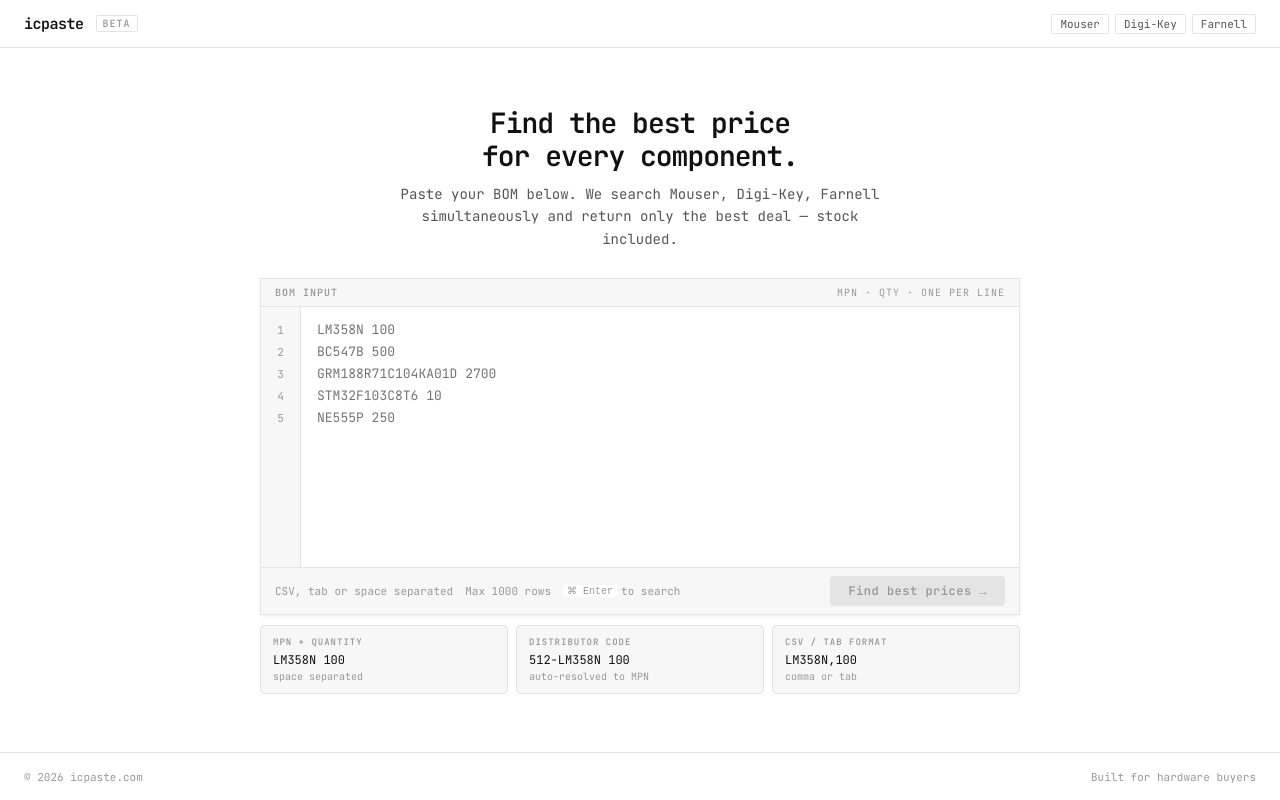
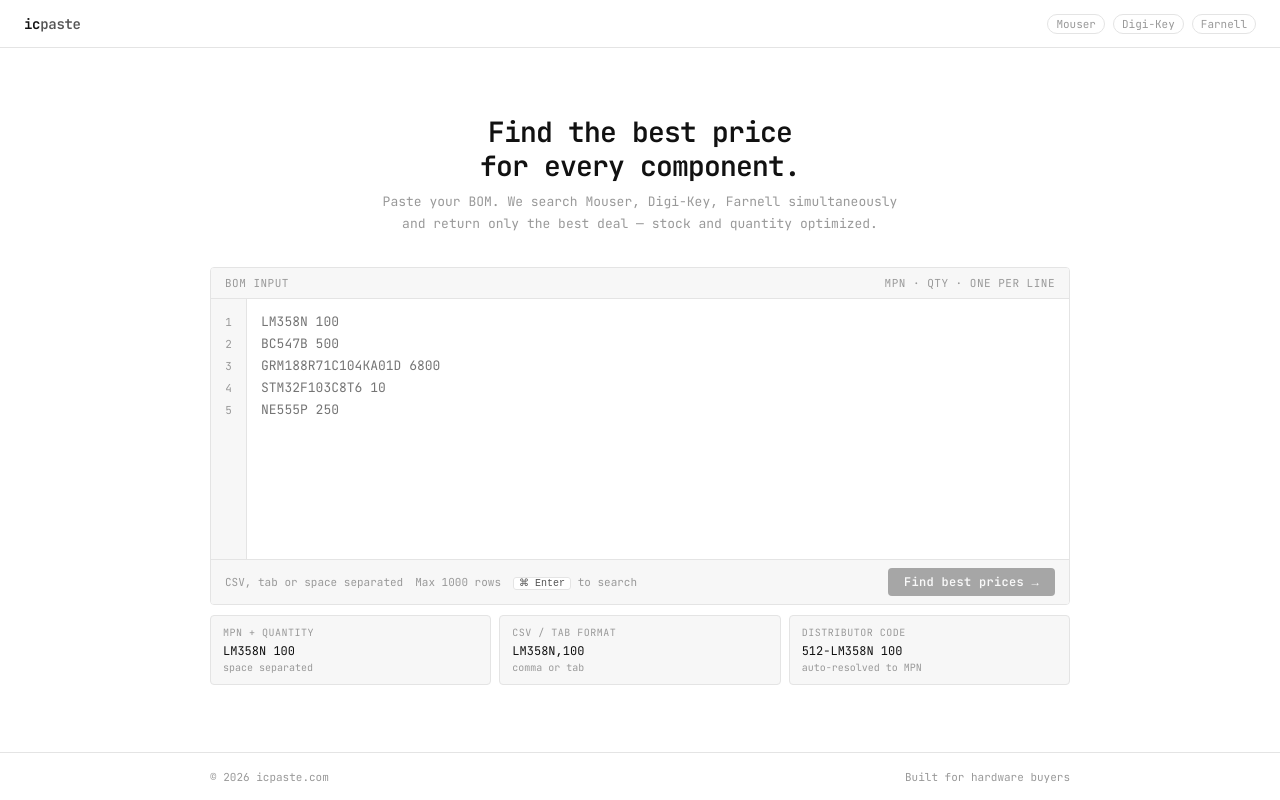
Before and after one commit to Keytala/icpaste, a Next.js app in the folder src/: page / in a window 1280 px wide. Built offline with nearby package versions, Linux system fonts and the light colour scheme.

Commit message:
Update page.tsx

```diff
--- a/src/app/page.tsx
+++ b/src/app/page.tsx
@@ -2,174 +2,215 @@
 
 import { useState, useCallback } from "react";
 import { useRouter }             from "next/navigation";
+import { parseBom }              from "@/lib/bom-parser";
+
+const PLACEHOLDER = `LM358N 100
+BC547B 500
+GRM188R71C104KA01D 6800
+STM32F103C8T6 10
+NE555P 250`;
 
 const DISTRIBUTORS = ["Mouser", "Digi-Key", "Farnell"];
 
-const PLACEHOLDER = `LM358N 100
-BC547B 500
-GRM188R71C104KA01D 2700
-STM32F103C8T6 10
-NE555P 250`;
+const S = {
+  page: {
+    minHeight: "100vh", display: "flex", flexDirection: "column" as const,
+    background: "var(--bg)", fontFamily: "var(--font)",
+  },
+  header: {
+    borderBottom: "1px solid var(--border)", padding: "0 24px",
+    height: 48, display: "flex", alignItems: "center",
+    justifyContent: "space-between",
+  },
+  logo: { fontSize: 14, fontWeight: 600, letterSpacing: -0.3, color: "var(--fg)" },
+  pills: { display: "flex", gap: 8, alignItems: "center" },
+  pill: {
+    fontSize: 11, color: "var(--fg-3)", border: "1px solid var(--border)",
+    padding: "2px 8px", borderRadius: 99,
+  },
+  main: {
+    flex: 1, display: "flex", flexDirection: "column" as const,
+    alignItems: "center", justifyContent: "center", padding: "32px 24px",
+  },
+  container: { width: "100%", maxWidth: "var(--max-w)" },
+  headline: { textAlign: "center" as const, marginBottom: 32 },
+  title: {
+    fontSize: 28, fontWeight: 600, letterSpacing: -0.8,
+    lineHeight: 1.2, color: "var(--fg)", marginBottom: 8,
+  },
+  subtitle: { fontSize: 13, color: "var(--fg-3)", lineHeight: 1.7 },
+  box: {
+    border: "1px solid var(--border)", borderRadius: "var(--radius)",
+    background: "var(--bg)", overflow: "hidden",
+  },
+  boxTop: {
+    display: "flex", alignItems: "center", justifyContent: "space-between",
+    padding: "8px 14px", background: "var(--surface)",
+    borderBottom: "1px solid var(--border)",
+  },
+  boxLabel: { fontSize: 11, color: "var(--fg-3)", letterSpacing: 0.5 },
+  boxBody: { display: "flex", minHeight: 260 },
+  lineNums: {
+    width: 36, flexShrink: 0, padding: "12px 0",
+    borderRight: "1px solid var(--border)", background: "var(--surface)",
+    display: "flex", flexDirection: "column" as const, alignItems: "center",
+    userSelect: "none" as const,
+  },
+  lineNum: { fontSize: 11, lineHeight: "22px", color: "var(--fg-3)", width: "100%", textAlign: "center" as const },
+  textarea: {
+    flex: 1, padding: "12px 14px", fontFamily: "var(--font)",
+    fontSize: 13, lineHeight: "22px", color: "var(--fg)",
+    background: "transparent", border: "none", outline: "none",
+    resize: "none" as const, minHeight: 260, caretColor: "var(--fg)",
+  },
+  boxBottom: {
+    display: "flex", alignItems: "center", justifyContent: "space-between",
+    padding: "8px 14px", background: "var(--surface)",
+    borderTop: "1px solid var(--border)", gap: 12,
+  },
+  hints: { display: "flex", gap: 12, fontSize: 11, color: "var(--fg-3)", flexWrap: "wrap" as const },
+  kbd: {
+    border: "1px solid var(--border)", borderRadius: 3,
+    padding: "0 5px", fontSize: 10, color: "var(--fg-2)",
+    background: "var(--bg)",
+  },
+  btn: {
+    padding: "6px 16px", background: "var(--fg)", color: "var(--brand-fg)",
+    fontSize: 12, fontWeight: 600, fontFamily: "var(--font)",
+    border: "none", borderRadius: "var(--radius)", cursor: "pointer",
+    letterSpacing: 0.3, flexShrink: 0,
+  },
+  btnDisabled: { opacity: 0.35, cursor: "not-allowed" },
+  hints3: {
+    display: "grid", gridTemplateColumns: "repeat(3,1fr)",
+    gap: 8, marginTop: 10,
+  },
+  hintCard: {
+    border: "1px solid var(--border)", borderRadius: "var(--radius)",
+    padding: "10px 12px", background: "var(--surface)",
+  },
+  hintLabel: { fontSize: 10, color: "var(--fg-3)", marginBottom: 4, letterSpacing: 0.5 },
+  hintExample: { fontSize: 12, color: "var(--fg)", marginBottom: 2 },
+  hintNote: { fontSize: 10, color: "var(--fg-3)" },
+  footer: {
+    borderTop: "1px solid var(--border)", height: 48,
+    display: "flex", alignItems: "center", padding: "0 24px",
+  },
+  footerInner: {
+    maxWidth: "var(--max-w)", margin: "0 auto", width: "100%",
+    display: "flex", justifyContent: "space-between",
+  },
+  footerText: { fontSize: 11, color: "var(--fg-3)" },
+};
 
 export default function HomePage() {
   const router  = useRouter();
-  const [input,   setInput]   = useState("");
-  const [error,   setError]   = useState("");
+  const [input, setInput]     = useState("");
+  const [error, setError]     = useState("");
   const [loading, setLoading] = useState(false);
 
-  const lines     = input.split("\n");
-  const lineCount = lines.filter(l => l.trim()).length;
+  const lines     = (input || PLACEHOLDER).split("\n");
+  const lineCount = input.split("\n").filter(l => l.trim()).length;
 
   const handleSearch = useCallback(() => {
     setError("");
-    const rows = input.split("\n")
-      .map(l => l.trim())
-      .filter(l => l && !l.startsWith("#"))
-      .map(line => {
-        const parts = line.split(/[\t,;\s]+/);
-        const mpn   = parts[0]?.toUpperCase().trim();
-        const qty   = parseInt(parts[1]?.replace(/\D/g, "") ?? "0", 10);
-        return mpn && qty > 0 ? { mpn, qty } : null;
-      })
-      .filter(Boolean);
-
-    if (!rows.length) {
-      setError("No valid components found. Format: MPN QTY (one per line)");
-      return;
-    }
+    const bom = parseBom(input);
+    if (!bom.length) { setError("No valid components found. Format: MPN QTY (one per line)"); return; }
     setLoading(true);
-    const encoded = btoa(JSON.stringify(rows));
-    router.push(`/results?bom=${encoded}`);
+    router.push(`/results?bom=${btoa(JSON.stringify(bom))}`);
   }, [input, router]);
 
-  function handleKeyDown(e: React.KeyboardEvent<HTMLTextAreaElement>) {
-    if (e.key === "Enter" && (e.ctrlKey || e.metaKey)) {
-      e.preventDefault();
-      handleSearch();
-    }
-  }
-
-  const displayLines = (input || PLACEHOLDER).split("\n").slice(0, 100);
+  const handleKeyDown = useCallback((e: React.KeyboardEvent<HTMLTextAreaElement>) => {
+    if (e.key === "Enter" && (e.ctrlKey || e.metaKey)) { e.preventDefault(); handleSearch(); }
+  }, [handleSearch]);
 
   return (
-    <div style={{ height: "100vh", display: "flex", flexDirection: "column", background: "var(--bg)" }}>
+    <div style={S.page}>
 
-      {/* ── Header ── */}
-      <header style={{ borderBottom: "1px solid var(--border)", height: 48, display: "flex", alignItems: "center", padding: "0 24px", justifyContent: "space-between", flexShrink: 0 }}>
-        <div style={{ display: "flex", alignItems: "center", gap: 12 }}>
-          <span style={{ fontFamily: "var(--font)", fontWeight: 600, fontSize: 15, letterSpacing: -0.5, color: "var(--fg)" }}>
-            ic<span style={{ color: "var(--brand)" }}>paste</span>
-          </span>
-          <span style={{ fontSize: 10, fontWeight: 600, letterSpacing: 1, color: "var(--fg-3)", fontFamily: "var(--font)", border: "1px solid var(--border)", padding: "1px 6px", borderRadius: 2 }}>
-            BETA
-          </span>
-        </div>
-        <div style={{ display: "flex", gap: 6 }}>
-          {DISTRIBUTORS.map(d => (
-            <span key={d} style={{ fontSize: 11, color: "var(--fg-2)", fontFamily: "var(--font)", padding: "2px 8px", border: "1px solid var(--border)", borderRadius: 2 }}>
-              {d}
-            </span>
-          ))}
+      {/* Header */}
+      <header style={S.header}>
+        <div style={S.logo}>ic<span style={{ color: "var(--fg-2)" }}>paste</span></div>
+        <div style={S.pills}>
+          {DISTRIBUTORS.map(d => <span key={d} style={S.pill}>{d}</span>)}
         </div>
       </header>
 
-      {/* ── Main ── */}
-      <main style={{ flex: 1, display: "flex", flexDirection: "column", alignItems: "center", justifyContent: "center", padding: "24px", overflow: "auto" }}>
-        <div style={{ width: "100%", maxWidth: 760 }}>
+      {/* Main */}
+      <main style={S.main}>
+        <div style={S.container}>
 
           {/* Headline */}
-          <div style={{ textAlign: "center", marginBottom: 28 }}>
-            <h1 style={{ fontFamily: "var(--font)", fontSize: 28, fontWeight: 600, letterSpacing: -1, color: "var(--fg)", marginBottom: 10, lineHeight: 1.2 }}>
-              Find the best price<br />
-              <span style={{ color: "var(--brand)" }}>for every component.</span>
-            </h1>
-            <p style={{ fontSize: 14, color: "var(--fg-2)", lineHeight: 1.6, fontFamily: "var(--sans)", maxWidth: 480, margin: "0 auto" }}>
-              Paste your BOM below. We search {DISTRIBUTORS.join(", ")} simultaneously
-              and return only the best deal — stock included.
+          <div style={S.headline}>
+            <h1 style={S.title}>Find the best price<br />for every component.</h1>
+            <p style={S.subtitle}>
+              Paste your BOM. We search {DISTRIBUTORS.join(", ")} simultaneously<br />
+              and return only the best deal — stock and quantity optimized.
             </p>
           </div>
 
           {/* Input box */}
-          <div style={{ border: "1px solid var(--border)", borderRadius: "var(--radius-lg)", overflow: "hidden", boxShadow: "0 1px 4px rgba(0,0,0,0.06)" }}>
-
-            {/* Top bar */}
-            <div style={{ display: "flex", alignItems: "center", justifyContent: "space-between", padding: "7px 14px", background: "var(--surface)", borderBottom: "1px solid var(--border)" }}>
-              <span style={{ fontSize: 10, fontWeight: 600, letterSpacing: 1, color: "var(--fg-3)", fontFamily: "var(--font)" }}>
-                BOM INPUT
-              </span>
-              <div style={{ display: "flex", alignItems: "center", gap: 12 }}>
+          <div style={S.box}>
+            <div style={S.boxTop}>
+              <span style={S.boxLabel}>BOM INPUT</span>
+              <div style={{ display: "flex", gap: 12, alignItems: "center" }}>
                 {lineCount > 0 && (
-                  <span style={{ fontSize: 10, fontWeight: 600, color: "var(--brand)", fontFamily: "var(--font)" }}>
-                    {lineCount} {lineCount === 1 ? "row" : "rows"}
+                  <span style={{ ...S.boxLabel, color: "var(--fg-2)", fontWeight: 600 }}>
+                    {lineCount} rows
                   </span>
                 )}
-                <span style={{ fontSize: 10, letterSpacing: 1, color: "var(--fg-3)", fontFamily: "var(--font)" }}>
-                  MPN · QTY · ONE PER LINE
-                </span>
+                <span style={S.boxLabel}>MPN · QTY · ONE PER LINE</span>
               </div>
             </div>
 
-            {/* Body */}
-            <div style={{ display: "flex", minHeight: 260 }}>
-              {/* Line numbers */}
-              <div style={{ width: 40, flexShrink: 0, background: "var(--surface)", borderRight: "1px solid var(--border)", padding: "12px 0", userSelect: "none" }}>
-                {displayLines.map((_, i) => (
-                  <div key={i} style={{ fontFamily: "var(--font)", fontSize: 11, lineHeight: "22px", color: "var(--fg-3)", textAlign: "center" }}>
-                    {i + 1}
-                  </div>
+            <div style={S.boxBody}>
+              <div style={S.lineNums}>
+                {lines.slice(0, 100).map((_, i) => (
+                  <div key={i} style={S.lineNum}>{i + 1}</div>
                 ))}
               </div>
-              {/* Textarea */}
               <textarea
+                style={S.textarea}
+                placeholder={PLACEHOLDER}
                 value={input}
                 onChange={e => setInput(e.target.value)}
                 onKeyDown={handleKeyDown}
-                placeholder={PLACEHOLDER}
                 spellCheck={false}
                 autoCorrect="off"
                 autoCapitalize="off"
-                style={{ flex: 1, background: "var(--bg)", border: "none", outline: "none", resize: "none", padding: "12px 16px", fontFamily: "var(--font)", fontSize: 13, lineHeight: "22px", color: "var(--fg)", minHeight: 260, caretColor: "var(--brand)" }}
               />
             </div>
 
-            {/* Bottom bar */}
-            <div style={{ display: "flex", alignItems: "center", justifyContent: "space-between", padding: "8px 14px", background: "var(--surface)", borderTop: "1px solid var(--border)", gap: 12 }}>
-              <div style={{ display: "flex", gap: 12, fontSize: 11, color: "var(--fg-3)", fontFamily: "var(--font)", flexWrap: "wrap" }}>
+            <div style={S.boxBottom}>
+              <div style={S.hints}>
                 <span>CSV, tab or space separated</span>
                 <span>Max 1000 rows</span>
-                <span style={{ display: "flex", alignItems: "center", gap: 4 }}>
-                  <kbd style={{ background: "white", border: "1px solid var(--border-2)", borderRadius: 2, padding: "0 4px", fontSize: 10 }}>⌘ Enter</kbd>
-                  <span>to search</span>
-                </span>
+                <span><kbd style={S.kbd}>⌘ Enter</kbd> to search</span>
               </div>
               <button
+                style={{ ...S.btn, ...(loading || !input.trim() ? S.btnDisabled : {}) }}
                 onClick={handleSearch}
                 disabled={loading || !input.trim()}
-                style={{ display: "inline-flex", alignItems: "center", gap: 6, padding: "7px 18px", background: loading || !input.trim() ? "var(--border)" : "var(--brand)", color: loading || !input.trim() ? "var(--fg-3)" : "var(--brand-fg)", border: "none", borderRadius: "var(--radius)", cursor: loading || !input.trim() ? "not-allowed" : "pointer", fontFamily: "var(--font)", fontSize: 12, fontWeight: 600, letterSpacing: 0.5, transition: "all 0.15s", whiteSpace: "nowrap" }}
               >
-                {loading ? "Searching…" : "Find best prices →"}
+                {loading ? "Searching..." : "Find best prices →"}
               </button>
             </div>
           </div>
 
-          {/* Error */}
           {error && (
-            <p style={{ marginTop: 8, fontSize: 12, color: "var(--red)", fontFamily: "var(--font)" }}>
-              {error}
-            </p>
+            <p style={{ marginTop: 8, fontSize: 12, color: "var(--red)" }}>{error}</p>
           )}
 
           {/* Format hints */}
-          <div style={{ display: "grid", gridTemplateColumns: "repeat(3, 1fr)", gap: 8, marginTop: 10 }}>
+          <div style={S.hints3}>
             {[
               { label: "MPN + QUANTITY",    example: "LM358N 100",     note: "space separated" },
+              { label: "CSV / TAB FORMAT",  example: "LM358N,100",     note: "comma or tab" },
               { label: "DISTRIBUTOR CODE",  example: "512-LM358N 100", note: "auto-resolved to MPN" },
-              { label: "CSV / TAB FORMAT",  example: "LM358N,100",     note: "comma or tab" },
             ].map(h => (
-              <div key={h.label} style={{ background: "var(--surface)", border: "1px solid var(--border)", borderRadius: "var(--radius)", padding: "10px 12px" }}>
-                <div style={{ fontSize: 9, fontWeight: 600, letterSpacing: 1, color: "var(--fg-3)", fontFamily: "var(--font)", marginBottom: 4 }}>{h.label}</div>
-                <div style={{ fontSize: 12, fontFamily: "var(--font)", color: "var(--fg)", marginBottom: 2 }}>{h.example}</div>
-                <div style={{ fontSize: 10, color: "var(--fg-3)", fontFamily: "var(--sans)" }}>{h.note}</div>
+              <div key={h.label} style={S.hintCard}>
+                <div style={S.hintLabel}>{h.label}</div>
+                <div style={S.hintExample}>{h.example}</div>
+                <div style={S.hintNote}>{h.note}</div>
               </div>
             ))}
           </div>
@@ -177,10 +218,12 @@ export default function HomePage() {
         </div>
       </main>
 
-      {/* ── Footer ── */}
-      <footer style={{ borderTop: "1px solid var(--border)", height: 48, display: "flex", alignItems: "center", padding: "0 24px", justifyContent: "space-between", flexShrink: 0 }}>
-        <span style={{ fontSize: 11, color: "var(--fg-3)", fontFamily: "var(--font)" }}>© {new Date().getFullYear()} icpaste.com</span>
-        <span style={{ fontSize: 11, color: "var(--fg-3)", fontFamily: "var(--font)" }}>Built for hardware buyers</span>
+      {/* Footer */}
+      <footer style={S.footer}>
+        <div style={S.footerInner}>
+          <span style={S.footerText}>© {new Date().getFullYear()} icpaste.com</span>
+          <span style={S.footerText}>Built for hardware buyers</span>
+        </div>
       </footer>
 
     </div>
```
